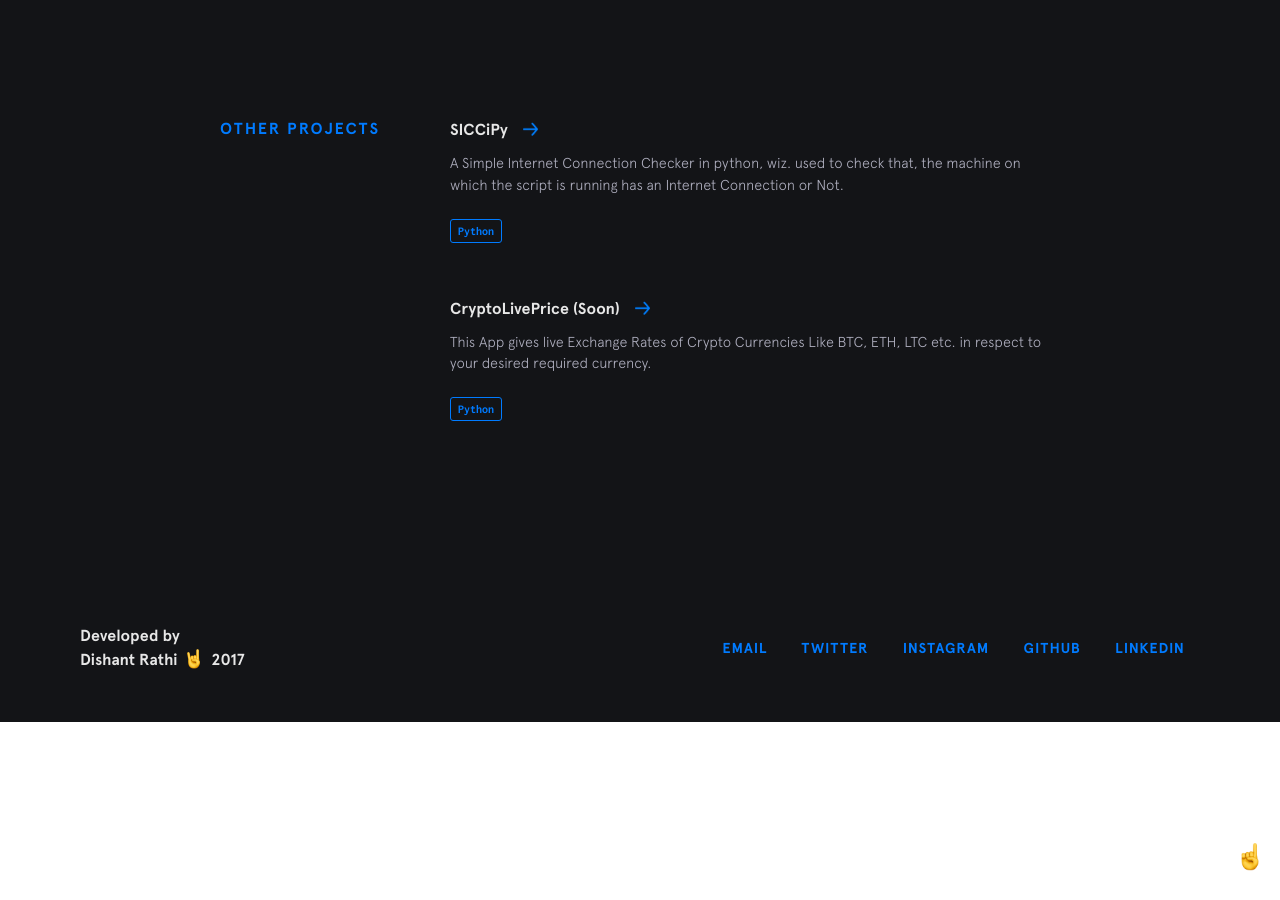
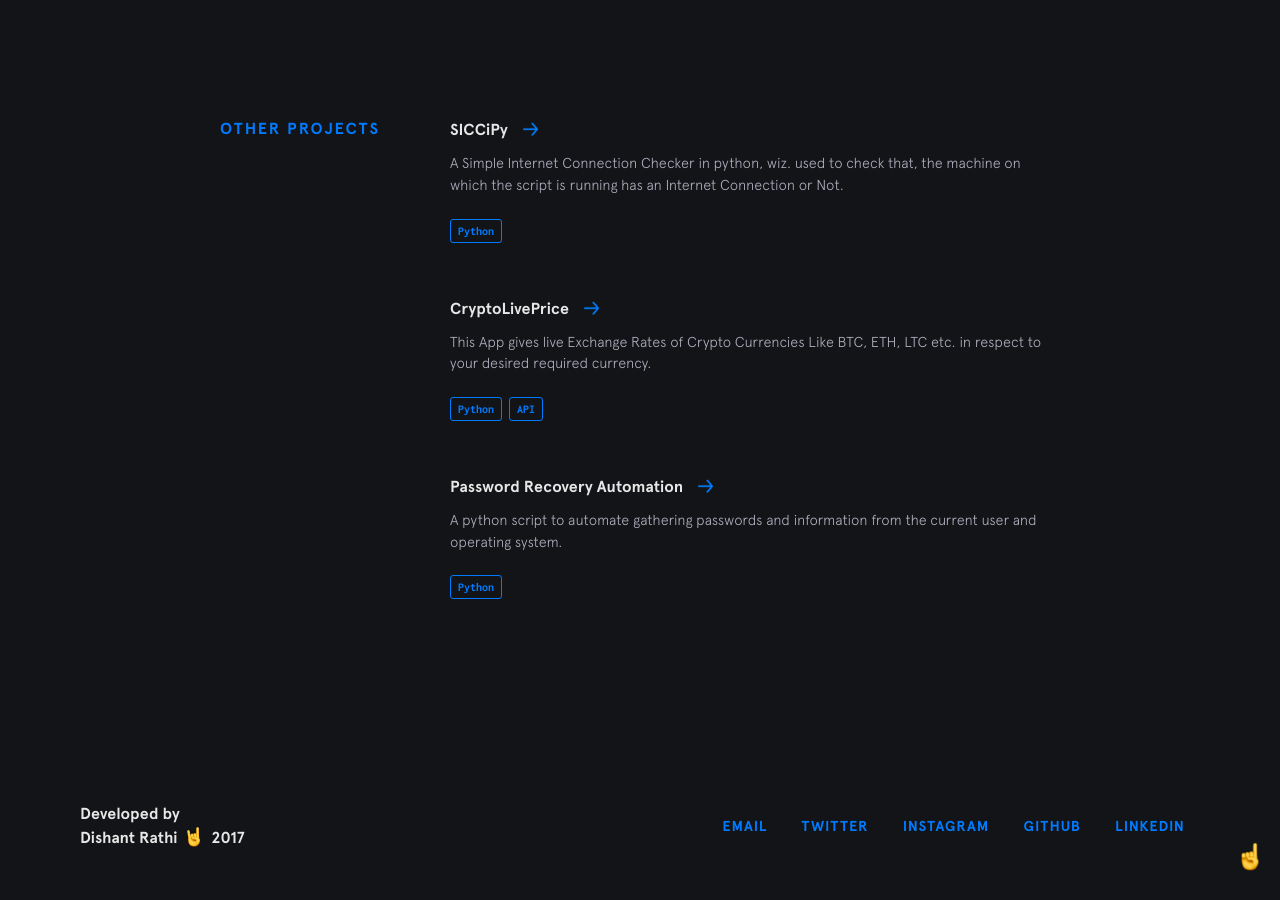
Before and after one commit to dishantrathi/dishantrathi.github.io, a Jekyll site: the page built from index.html, in a window 1280 px wide and 900 px high, scrolled down 2301 px. Built offline with Jekyll 4.4.1, drawn with Linux system fonts in a browser that asks for light colours; nearby versions of some CDN libraries; before the commit the page ends 3023 px from its top, so only the background shows below that.

Commit message:
App Update
Added Password Recovery using Python

```diff
--- a/_data/other-projects.yml
+++ b/_data/other-projects.yml
@@ -5,10 +5,18 @@
   used:
     - thing: Python
 
-- name: CryptoLivePrice (Soon)
+- name: CryptoLivePrice
   url: https://github.com/dishantrathi/Crypto-Currency-Live-Exchange-Rates/blob/master/README.md#crypto-currency-live-exchange-rates
   code: https://github.com/dishantrathi/Crypto-Currency-Live-Exchange-Rates
   description: This App gives live Exchange Rates of Crypto Currencies Like BTC, ETH, LTC etc. in respect to your desired required currency.
+  used:
+    - thing: Python
+    - thing: API
+
+- name: Password Recovery Automation
+  url: https://github.com/dishantrathi/Password-Recovery-using-Python#password-recovery-using-python
+  code: https://github.com/dishantrathi/Password-Recovery-using-Python
+  description: A python script to automate gathering passwords and information from the current user and operating system.
   used:
     - thing: Python
 
```
